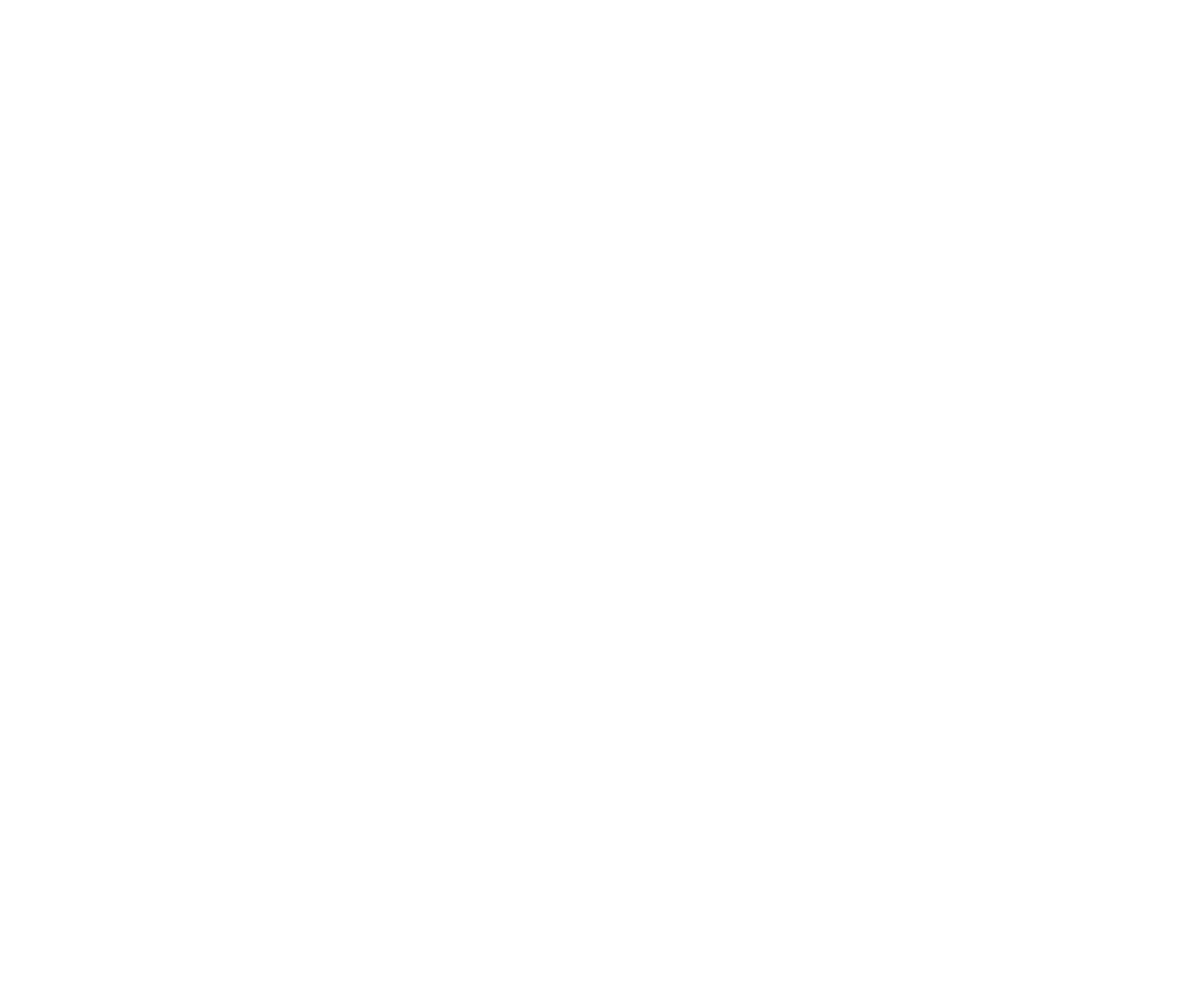
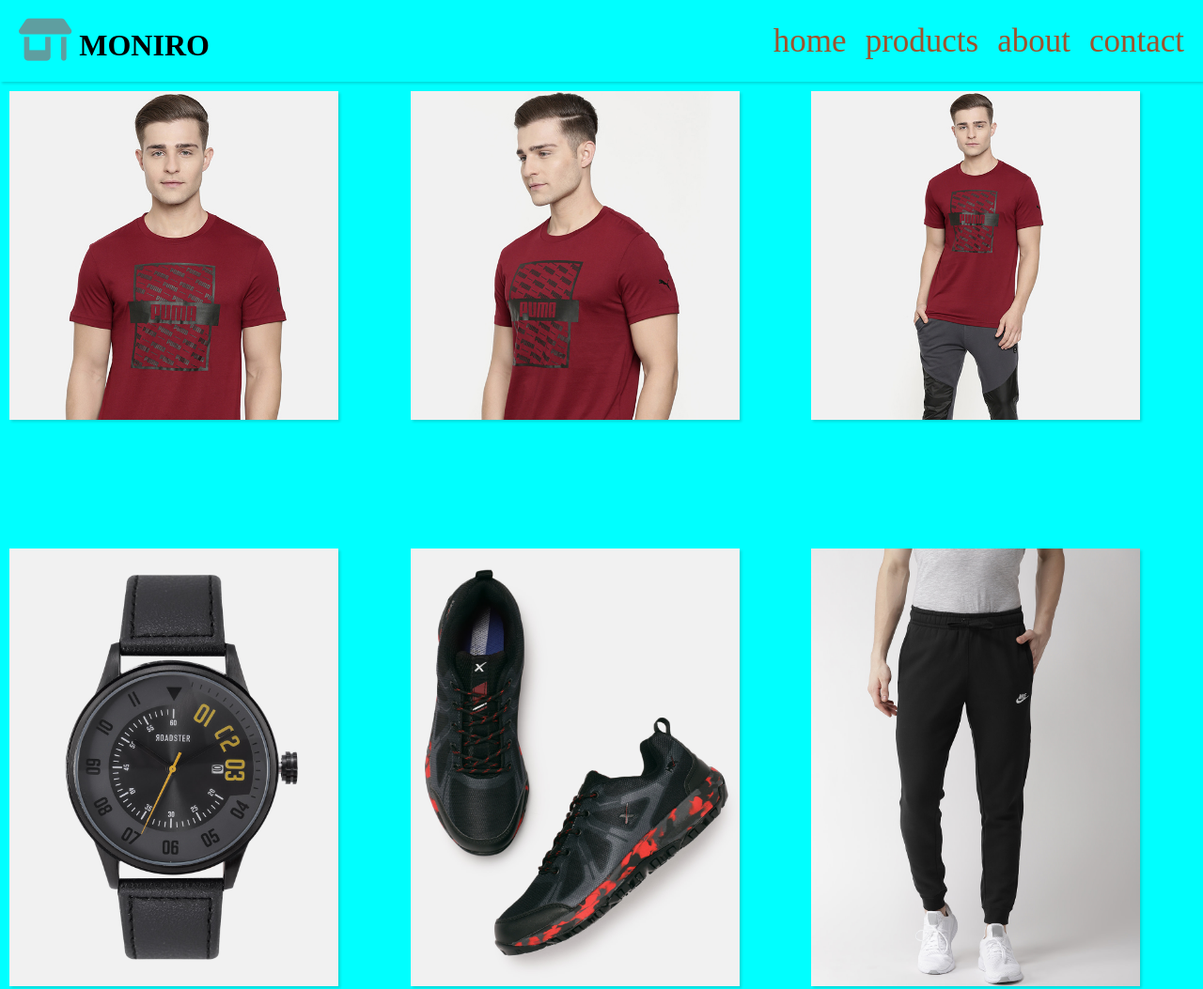
Before and after one commit to 2000mohamed/fainal-project, a plain HTML site: page fitcher.html in a window 1280 px wide. Shown: the top 1053 px of the page at 94% size. Before the commit the page ends 800 px from the top, so only its background shows below. Drawn offline with Linux system fonts and the light colour scheme.

Commit message:
finish project

```diff
--- a/fitcher.html
+++ b/fitcher.html
@@ -1,14 +1,74 @@
 <!DOCTYPE html>
 <html lang="en">
-<head>
-    <meta charset="UTF-8">
-    <meta name="viewport" content="width=device-width, initial-scale=1.0">
-    <title>fitcher</title>
-<body>
+  <head>
+    <meta charset="UTF-8" />
+    <meta name="viewport" content="width=device-width, initial-scale=1.0" />
+    <link
+      rel="stylesheet"
+      href="https://cdnjs.cloudflare.com/ajax/libs/font-awesome/6.6.0/css/all.min.css"
+      integrity="sha512-Kc323vGBEqzTmouAECnVceyQqyqdsSiqLQISBL29aUW4U/M7pSPA/gEUZQqv1cwx4OnYxTxve5UMg5GT6L4JJg=="
+      crossorigin="anonymous"
+      referrerpolicy="no-referrer"
+    />
+    <link rel="stylesheet" href="style.css" />
+    <title>Features</title>
 
+    <style>
+      img {
+        width: 350px;
+        box-shadow: rgba(0, 0, 0, 0.15) 1.95px 1.95px 2.6px;
+      }
+      .container {
+        padding: 10px;
+        display: grid;
+        grid-template-columns: 1fr 1fr 1fr;
+        grid-template-rows: 1fr 1fr 1fr;
+        gap: 20px;
+      }
+    </style>
+  </head>
+  <body>
+    <header>
+      <h1>
+        <i class="fa-solid fa-shop"></i>
+        MONIRO
+      </h1>
+      <ul>
+        <li>
+          <a href="index.html">home</a>
+        </li>
+        <li>
+          <a href="fitcher.html">products</a>
+        </li>
+        <li>
+          <a href="about.html">about</a>
+        </li>
+        <li>
+          <a href="contact.html">contact</a>
+        </li>
+      </ul>
+    </header>
 
+    <div class="container">
+      <img src="image/gallery-1.jpg" alt="" srcset="" />
+      <img src="image/gallery-2.jpg" alt="" srcset="" />
+      <img src="image/gallery-4.jpg" alt="" srcset="" />
+      <img src="image/product-9.jpg" alt="" srcset="" />
+      <img src="image/product-10.jpg" alt="" srcset="" />
+      <img src="image/product-12.jpg" alt="" srcset="" />
+      <img src="image/product-3.jpg" alt="" srcset="" />
+      <img src="image/buy-2.jpg" alt="" srcset="" />
+      <img src="image/exclusive.png" alt="" srcset="" />
+    </div>
 
+    <footer>
+        <p>Copyright &copy; Graiss Mohamed 2024</p>
 
-</body>
-</body>
+        <div class="icons">
+          <i class="fa-brands fa-youtube"></i>
+          <i class="fa-brands fa-facebook"></i>
+          <i class="fa-brands fa-twitter"></i>
+        </div>
+      </footer>
+  </body>
 </html>
```
Also changed, not shown: about.html (+21 -0 lines), image/buy-2.jpg (added), image/exclusive.png (added), image/gallery-1.jpg (added), image/gallery-2.jpg (added), image/gallery-4.jpg (added), image/product-10.jpg (added), image/product-12.jpg (added), image/product-3.jpg (added), image/product-9.jpg (added).
